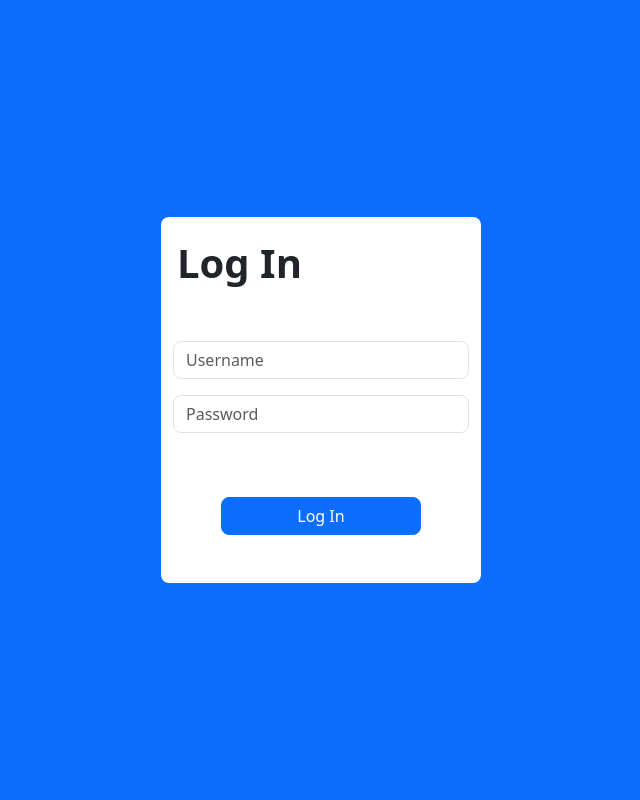
After one commit to anbrikzone/Flask-2-Project, a Flask app: page /login in a window 1280 px wide. The commit adds this page. Shown: the whole page, without its empty margins (319-959 px from the left). Run offline with Flask 3, Linux system fonts and the light colour scheme.

Commit message:
add login page

```diff
--- a/app.py
+++ b/app.py
@@ -21,9 +21,17 @@ def index():
 @app.route("/login", methods=["GET", "POST"])
 def login():
     context = {
+        "title": "To-Do List",
+        "user": 0
+    }
+    return render_template("login.html", context=context)
+
+@app.route("/register", methods=["GET", "POST"])
+def register():
+    context = {
         "title": "To-Do List"
     }
-    return render_template("login.html", context=context)
+    return render_template("register.html", context=context)
 
 # @app.route("/form")
 # def add():
--- a/templates/base.html
+++ b/templates/base.html
@@ -19,34 +19,10 @@
     </style>
   </head>
   <body class="bg-primary">
-    <nav class="navbar navbar-expand-sm navbar-primary">
-      <div class="container-fluid">
-        <ul class="navbar-nav me-auto mb-2 mb-lg-0">
-          <li class="nav-item">
-            <a class="nav-link text-white" href="#">Home</a>
-          </li>
-        </ul>
-        <span class="navbar-text mx-2 text-white">Hello, User</span>
-        <a class="navbar-text text-white" href="">Log-in</a>
-      </div>
-    </nav>
-
-    <!-- <div class="container">
-      <div class="row">
-        <div class="col"> -->
-          <div class="card mx-5" style="width: 18rem;">
-            <div class="card-header">
-              Weather
-            </div>
-            <div class="card-body mx-10">
-              <h5 class="card-title">Atyrau</h5>
-              <p class="card-text">Temperature: {{context["weather"]}} &#8451;</p>
-            </div>
-          </div>
-        <!-- </div>
-      </div>
-    </div> -->
-
+    {% if context['user'] !=0 %}
+      {% include 'navigation.html' %}
+    {% endif %}
+    {% block weather %}{% endblock %}
     <div class="container">
     {% block body %}{% endblock %}
     </div>
--- a/templates/index.html
+++ b/templates/index.html
@@ -30,7 +30,7 @@
                 <a role="button" class="btn btn-primary btn-lg" href="/login">Login</a>
             </div>
             <div class="col text-center">
-                <a role="button" class="btn btn-primary btn-lg" href="/login">Register</a>
+                <a role="button" class="btn btn-primary btn-lg" href="/register">Register</a>
             </div>
         </div>
     </div>
--- /dev/null
+++ b/templates/login.html
@@ -0,0 +1,19 @@
+{% extends "base.html" %}
+{% block body %}
+<div class="d-flex align-items-center min-vh-100">
+    <div class="container bg-white rounded-3 my-5" style="width: 20rem;">
+        <div class="row text-start fs-1 fw-bold mb-5 px-3 mt-3">Log In</div>
+        <form action="{{ url_for('login') }}" method="post" class="">
+        <div class="mb-3">
+            <input type="text" name="username" class="form-control rounded-3" placeholder="Username" />
+        </div>
+        <div class="mb-3">
+            <input type="password" name="password" class="form-control rounded-3" placeholder="Password" />
+        </div>
+        <div class="text-center">
+        <button class="btn btn-primary rounded-3 my-5" type="submit">Log In</button>
+        </div>
+        </form>
+    </div>
+</div>
+{% endblock %}
```
Also changed, not shown: templates/navigation.html (added, +11 -0 lines), templates/tasks.html (+12 -0 lines), templates/register.html (added).
